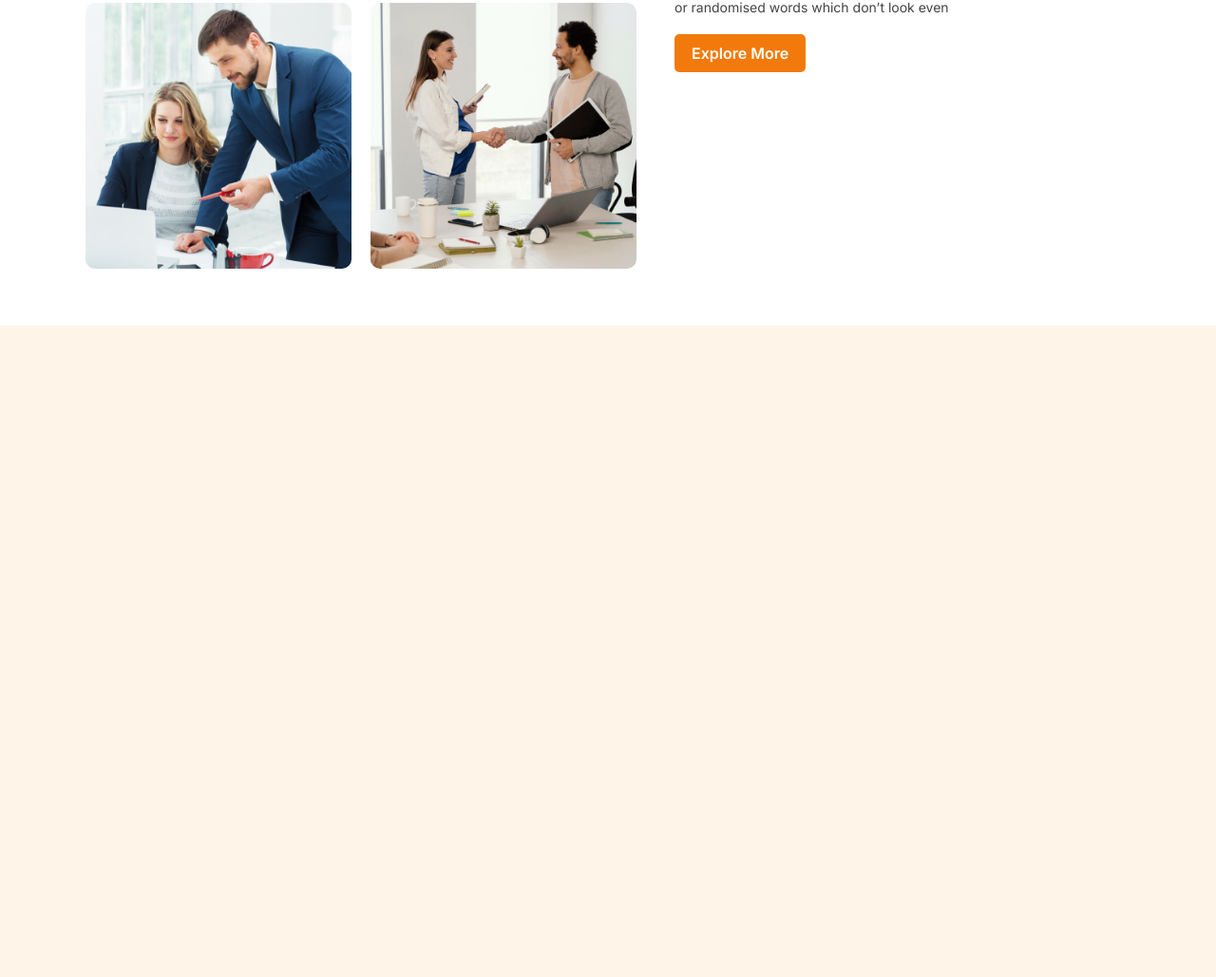
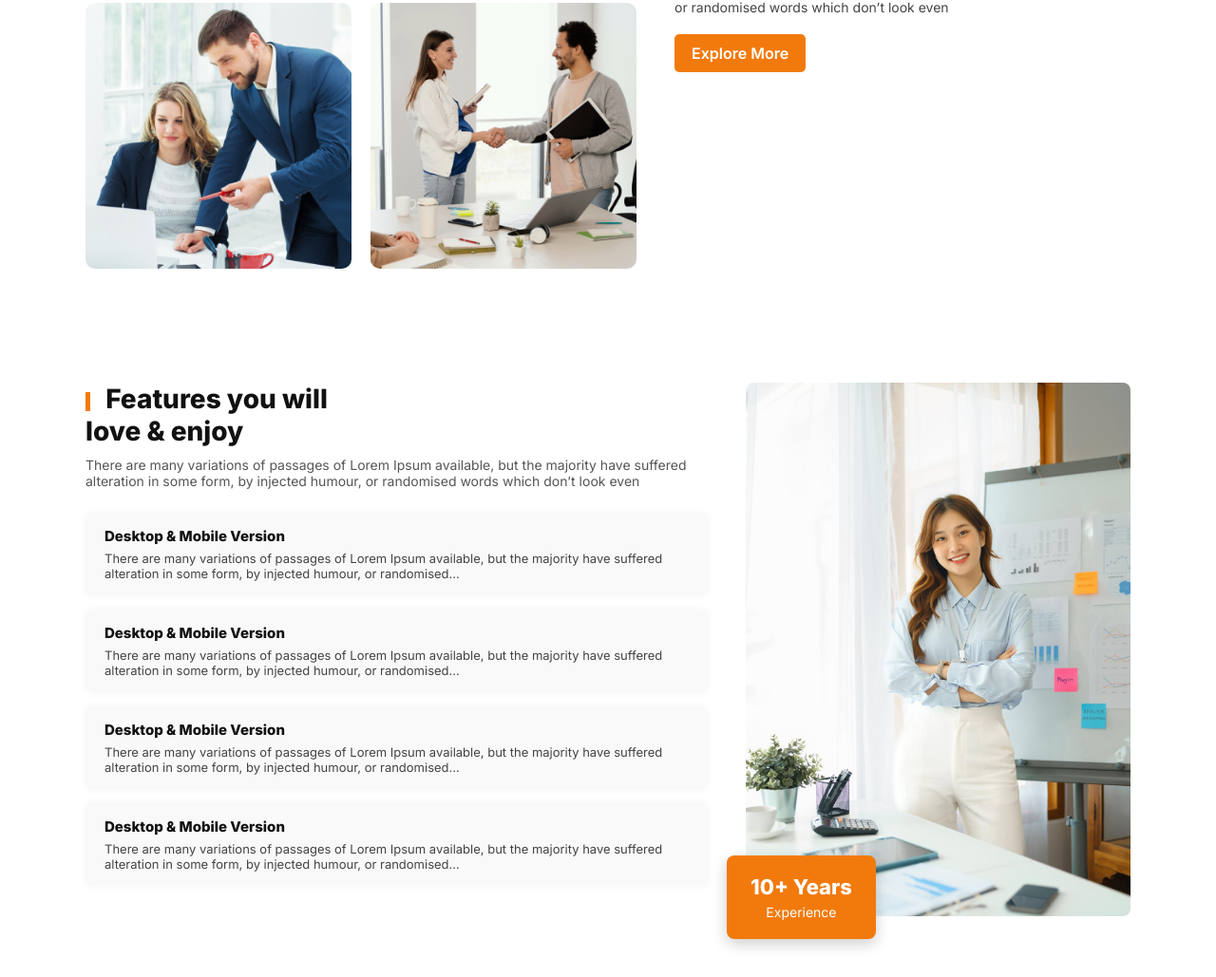
Before and after one commit to raskirayhan/g3-architect-website-repo, a plain HTML site: page index.html in a window 1280 px wide. Shown: the part 1367-2396 px from the top of the page at 95% size. Before the commit the page ends 1710 px from the top, so only its background shows below. Drawn offline with Linux system fonts and the light colour scheme.

Commit message:
Updated project

```diff
--- a/architec style/G3.css
+++ b/architec style/G3.css
@@ -194,3 +194,120 @@ body {
     grid-template-columns: 1fr;
   }
 }
+
+/* Features you will
+love & enjoy */
+.enjoy-section {
+  padding: 60px 20px;
+  background-color: #fff;
+}
+
+.enjoy-container {
+  max-width: 1100px;
+  margin: auto;
+  display: flex;
+  flex-wrap: wrap;
+  gap: 40px;
+  align-items: flex-start;
+}
+
+.enjoy-left {
+  flex: 1 1 600px;
+}
+
+.enjoy-left h2 {
+  font-size: 28px;
+  margin-bottom: 10px;
+  position: relative;
+}
+
+.orange-bar {
+  display: inline-block;
+  width: 5px;
+  height: 20px;
+  background-color: #f27a0c;
+  margin-right: 10px;
+  vertical-align: middle;
+}
+
+.enjoy-description {
+  font-size: 14px;
+  color: #555;
+  margin-bottom: 25px;
+}
+
+.feature-box {
+  background-color: #f9f9f9;
+  padding: 15px 20px;
+  border-radius: 8px;
+  box-shadow: 0 0 8px rgba(0, 0, 0, 0.05);
+  margin-bottom: 15px;
+}
+
+.feature-box h4 {
+  font-weight: 700;
+  margin-bottom: 6px;
+  font-size: 15px;
+}
+
+.feature-box p {
+  font-size: 13px;
+  color: #444;
+}
+
+.enjoy-right {
+  flex: 1 1 350px;
+  display: flex;
+  justify-content: center;
+}
+
+.image-wrapper {
+  position: relative;
+}
+
+.image-wrapper img {
+  width: 100%;
+  border-radius: 8px;
+  object-fit: cover;
+}
+
+.experience-badge {
+  position: absolute;
+  bottom: -20px;
+  left: -20px;
+  background-color: #f27a0c;
+  padding: 20px 25px;
+  color: white;
+  text-align: center;
+  border-radius: 8px;
+  box-shadow: 0 5px 15px rgba(0,0,0,0.2);
+}
+
+.experience-badge h3 {
+  margin: 0;
+  font-size: 22px;
+  font-weight: 800;
+}
+
+.experience-badge p {
+  font-size: 14px;
+  margin-top: 5px;
+}
+
+/* Responsive Design */
+@media (max-width: 768px) {
+  .enjoy-container {
+    flex-direction: column;
+    align-items: center;
+  }
+
+  .enjoy-right {
+    order: -1;
+    margin-bottom: 30px;
+  }
+
+  .experience-badge {
+    left: 20px;
+    bottom: -15px;
+  }
+}
--- a/index.html
+++ b/index.html
@@ -56,7 +56,48 @@
     </div>
   </div>
 </section>
+<!-- Features you will
+love & enjoy -->
+<section class="enjoy-section">
+  <div class="enjoy-container">
+    <!-- Left Content -->
+    <div class="enjoy-left">
+      <h2><span class="orange-bar"></span> Features you will <br><strong>love & enjoy</strong></h2>
+      <p class="enjoy-description">
+        There are many variations of passages of Lorem Ipsum available, but the majority have suffered alteration
+        in some form, by injected humour, or randomised words which don’t look even
+      </p>
 
+      <div class="feature-box">
+        <h4>Desktop & Mobile Version</h4>
+        <p>There are many variations of passages of Lorem Ipsum available, but the majority have suffered alteration in some form, by injected humour, or randomised…</p>
+      </div>
+      <div class="feature-box">
+        <h4>Desktop & Mobile Version</h4>
+        <p>There are many variations of passages of Lorem Ipsum available, but the majority have suffered alteration in some form, by injected humour, or randomised…</p>
+      </div>
+      <div class="feature-box">
+        <h4>Desktop & Mobile Version</h4>
+        <p>There are many variations of passages of Lorem Ipsum available, but the majority have suffered alteration in some form, by injected humour, or randomised…</p>
+      </div>
+      <div class="feature-box">
+        <h4>Desktop & Mobile Version</h4>
+        <p>There are many variations of passages of Lorem Ipsum available, but the majority have suffered alteration in some form, by injected humour, or randomised…</p>
+      </div>
+    </div>
+
+    <!-- Right Content -->
+    <div class="enjoy-right">
+      <div class="image-wrapper">
+        <img src="images/architect.png" alt="Experience Image" />
+        <div class="experience-badge">
+          <h3>10+ Years</h3>
+          <p>Experience</p>
+        </div>
+      </div>
+    </div>
+  </div>
+</section>
 
 
 
```
